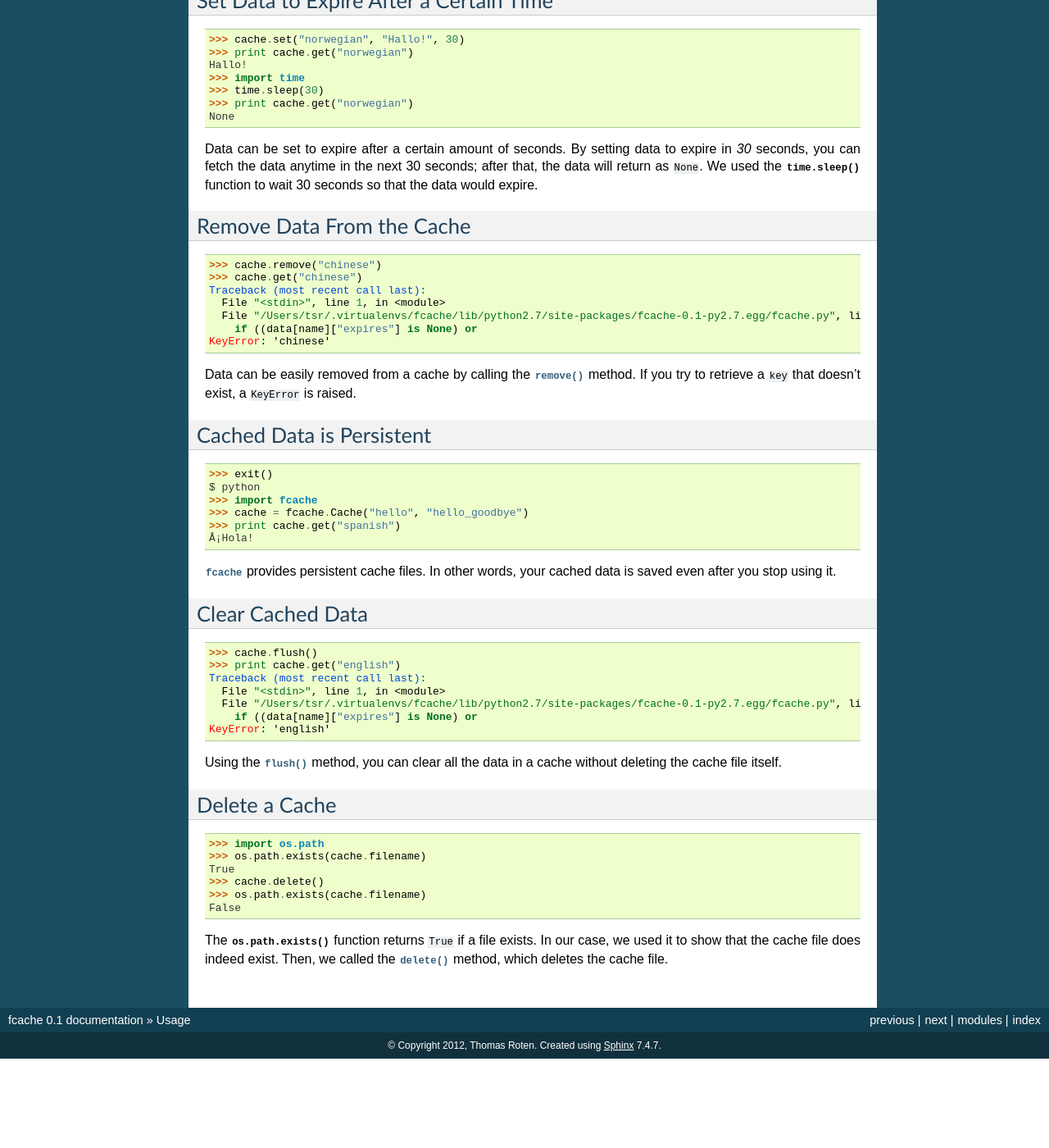
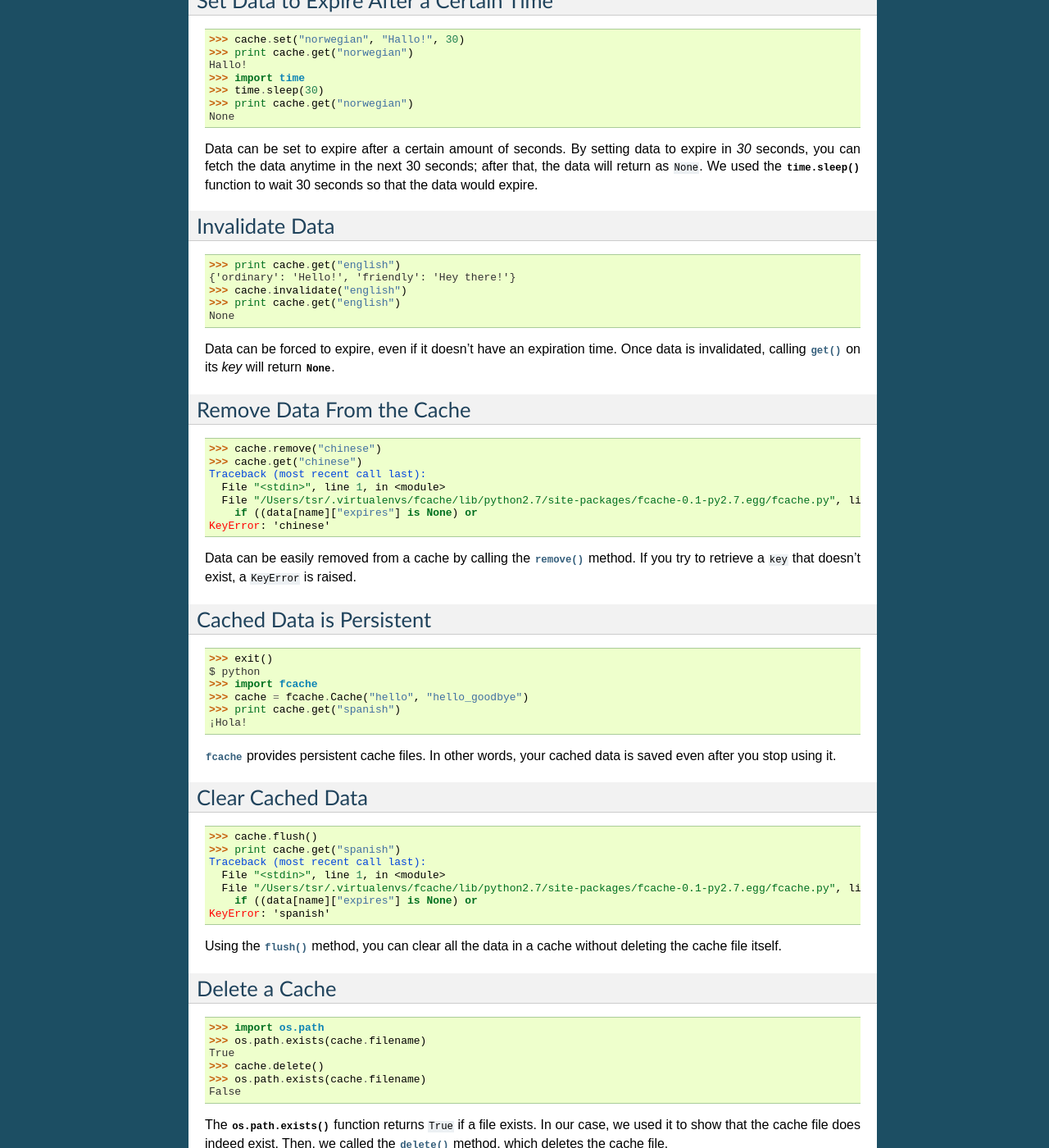
Before and after one commit to tsroten/fcache, a Sphinx documentation site: the page built from docs/usage.rst, in a window 1280 px wide and 1400 px high, scrolled down 983 px. Shown: the whole window at 82% size. Built offline with Sphinx 7.4.7, drawn with Linux system fonts in a browser that asks for light colours; before the commit the page ends 2274 px from its top, so only the background shows below that.

Commit message:
Added invalidate() method and documentation.

```diff
--- a/docs/usage.rst
+++ b/docs/usage.rst
@@ -67,6 +67,18 @@ Set Data to Expire After a Certain Time
 
 Data can be set to expire after a certain amount of seconds. By setting data to expire in *30* seconds, you can fetch the data anytime in the next 30 seconds; after that, the data will return as ``None``. We used the :func:`time.sleep` function to wait 30 seconds so that the data would expire.
 
+Invalidate Data
+---------------
+
+.. code-block:: python
+
+    >>> print cache.get("english")
+    {'ordinary': 'Hello!', 'friendly': 'Hey there!'}
+    >>> cache.invalidate("english")
+    >>> print cache.get("english")
+    None
+
+Data can be forced to expire, even if it doesn't have an expiration time. Once data is invalidated, calling :meth:`~fcache.Cache.get` on its *key* will return :data:`None`.
 
 Remove Data From the Cache
 --------------------------
@@ -93,7 +105,7 @@ Cached Data is Persistent
     >>> import fcache
     >>> cache = fcache.Cache("hello", "hello_goodbye")
     >>> print cache.get("spanish")
-    Â¡Hola!
+    ¡Hola!
 
 :mod:`fcache` provides persistent cache files. In other words, your cached data is saved even after you stop using it.
 
@@ -103,12 +115,12 @@ Clear Cached Data
 .. code-block:: python
 
     >>> cache.flush()
-    >>> print cache.get("english")
+    >>> print cache.get("spanish")
     Traceback (most recent call last):
       File "<stdin>", line 1, in <module>
       File "/Users/tsr/.virtualenvs/fcache/lib/python2.7/site-packages/fcache-0.1-py2.7.egg/fcache.py", line 163, in get
         if ((data[name]["expires"] is None) or
-    KeyError: 'english'
+    KeyError: 'spanish'
 
 Using the :meth:`~fcache.Cache.flush` method, you can clear all the data in a cache without deleting the cache file itself.
 
```
Also changed, not shown: docs/api.rst (+9 -0 lines), fcache.py (+20 -0 lines), 12 other files.
